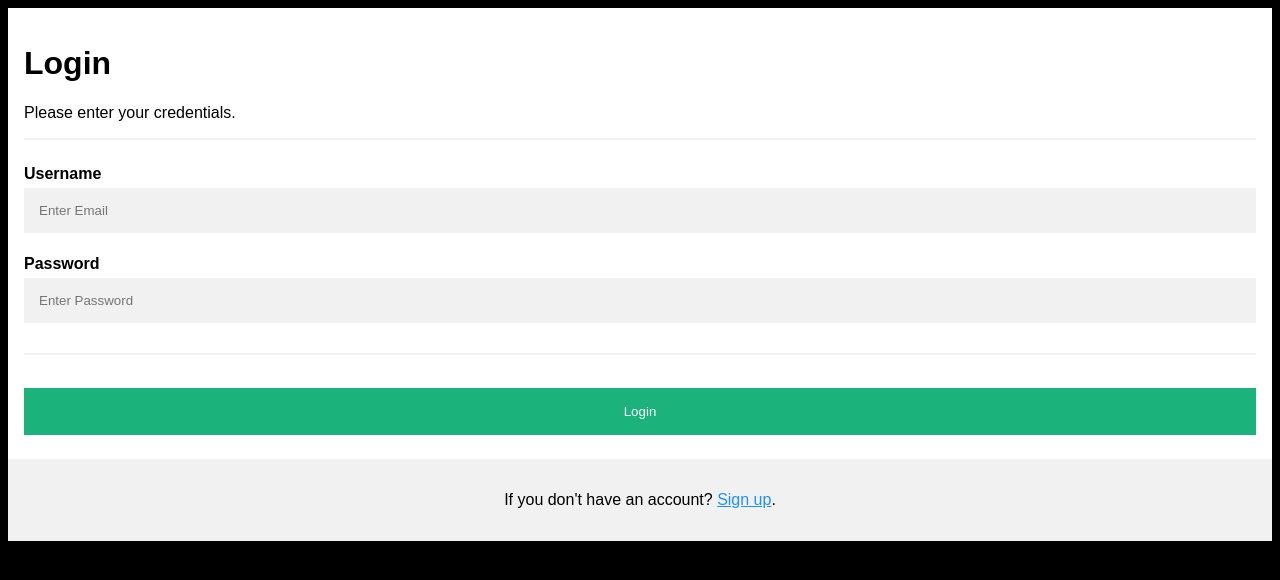
After one commit to ramazankilimci/swe573-project, a Django app: page /accounts/login/ in a window 1280 px wide. The commit adds this page. Shown: the top 580 px of the page. Run offline with Django 3.2, Linux system fonts and the light colour scheme.

Commit message:
Added login features

```diff
--- /dev/null
+++ b/medicles/templates/registration/login.html
@@ -0,0 +1,95 @@
+<!DOCTYPE html>
+<html>
+<head>
+<meta name="viewport" content="width=device-width, initial-scale=1">
+<style>
+body {
+  font-family: Arial, Helvetica, sans-serif;
+  background-color: black;
+}
+
+* {
+  box-sizing: border-box;
+}
+
+/* Add padding to containers */
+.container {
+  padding: 16px;
+  background-color: white;
+}
+
+/* Full-width input fields */
+input[type=text], input[type=password] {
+  width: 100%;
+  padding: 15px;
+  margin: 5px 0 22px 0;
+  display: inline-block;
+  border: none;
+  background: #f1f1f1;
+}
+
+input[type=text]:focus, input[type=password]:focus {
+  background-color: #ddd;
+  outline: none;
+}
+
+/* Overwrite default styles of hr */
+hr {
+  border: 1px solid #f1f1f1;
+  margin-bottom: 25px;
+}
+
+/* Set a style for the submit button */
+.registerbtn {
+  background-color: #04AA6D;
+  color: white;
+  padding: 16px 20px;
+  margin: 8px 0;
+  border: none;
+  cursor: pointer;
+  width: 100%;
+  opacity: 0.9;
+}
+
+.registerbtn:hover {
+  opacity: 1;
+}
+
+/* Add a blue text color to links */
+a {
+  color: dodgerblue;
+}
+
+/* Set a grey background color and center the text of the "sign in" section */
+.signin {
+  background-color: #f1f1f1;
+  text-align: center;
+}
+</style>
+</head>
+<body>
+
+<form method="post" action="{% url 'medicles:login' %}">
+  {% csrf_token %}
+  <div class="container">
+    <h1>Login</h1>
+    <p>Please enter your credentials.</p>
+    <hr>
+
+    <label for="email"><b>Username</b></label>
+    <input type="text" placeholder="Enter Email" name="{{form.username.name}}" id="{{form.username.id_for_label}}" required>
+
+    <label for="psw"><b>Password</b></label>
+    <input type="password" placeholder="Enter Password" name="{{form.password.name}}" id="{{form.password.id_for_label}}" required>
+    <hr>
+
+    <button type="submit" class="registerbtn">Login</button>
+  </div>
+
+  <div class="container signin">
+    <p>If you don't have an account? <a href="{% url 'medicles:signup' %}">Sign up</a>.</p>
+  </div>
+</form>
+
+</body>
+</html>
--- /dev/null
+++ b/medicles/templates/registration/logout.html
@@ -0,0 +1,3 @@
+
+  <p>Logged out!</p>
+  <a href="{% url 'medicles:login'%}">Click here to login again.</a>
--- a/medicles/urls.py
+++ b/medicles/urls.py
@@ -1,11 +1,25 @@
 from django.urls import path
+from django.urls.conf import include
 from . import views
 
 app_name='medicles'
 
 urlpatterns = [
+    # Home page. Shows search bar without login
     path('', views.index, name='index' ),
+
+    # Search page. Results are shown in this page
     path('search/', views.search, name='search'),
+
+    # Tag detail page. Tagging operations are done in here
     path('tag/<int:article_id>/', views.add_tag, name='tag'),
-    path('autocomplete/', views.ajax_load_tag, name='ajax_load_tag')
+
+    # Autocomplete page. This is not shown directly.
+    # When type in Tag page, request are routed to this url.
+    path('autocomplete/', views.ajax_load_tag, name='ajax_load_tag'),
+
+    # Auth pages. Log in, Log out, Sign up
+    path('accounts/', include('django.contrib.auth.urls')),
+
+    path('signup/', views.signup, name='signup')
 ]
```
Also changed, not shown: medicles/forms.py (+10 -0 lines), medicles/templates/medicles/index.html (+93 -31 lines), medicles/templates/medicles/old-index.html (added, +84 -0 lines), medicles/templates/medicles/signup.html (added, +103 -0 lines), medicles/views.py (+26 -6 lines), pubmed_project/settings.py (+22 -16 lines), medicles/templates/registration/password_reset.html (added).
